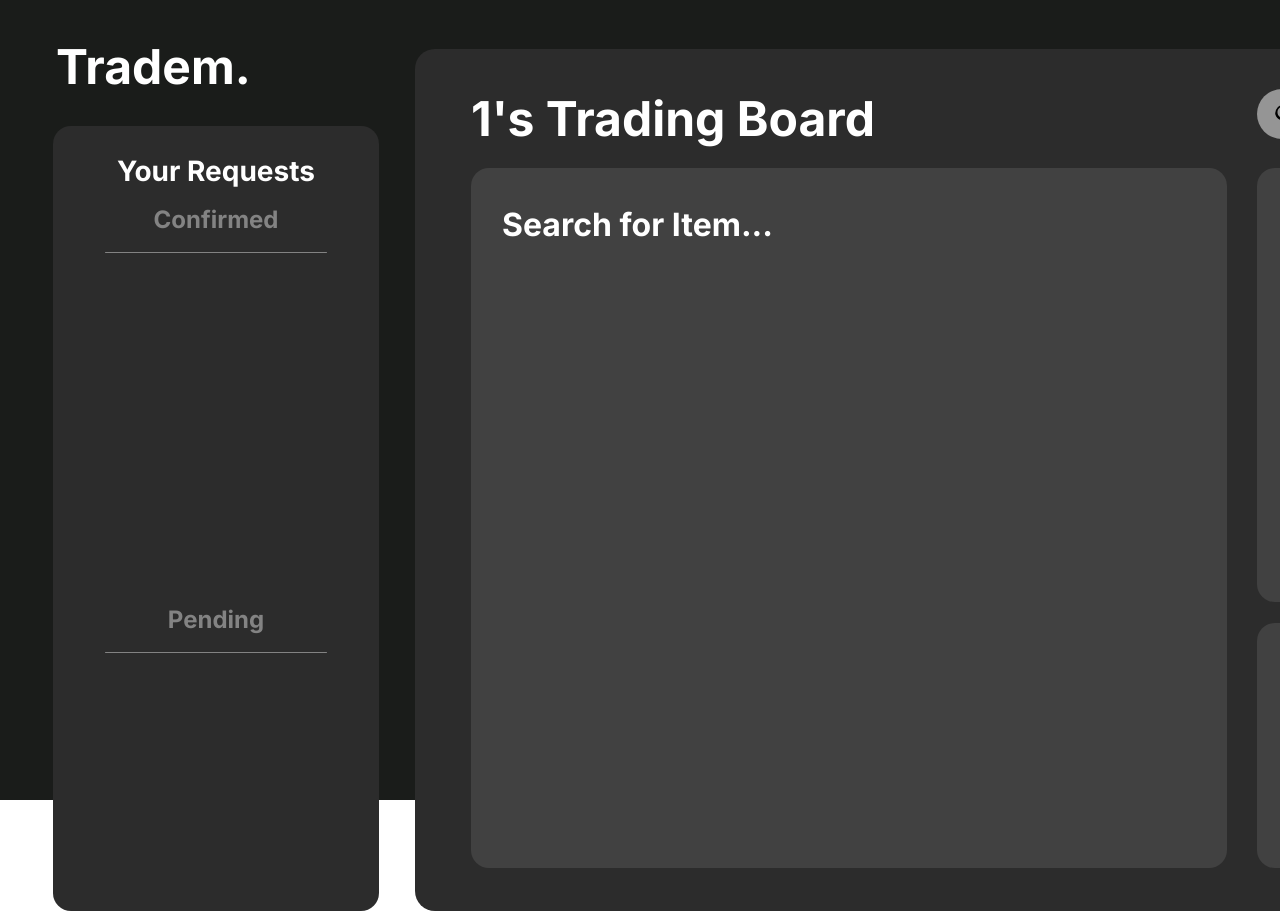
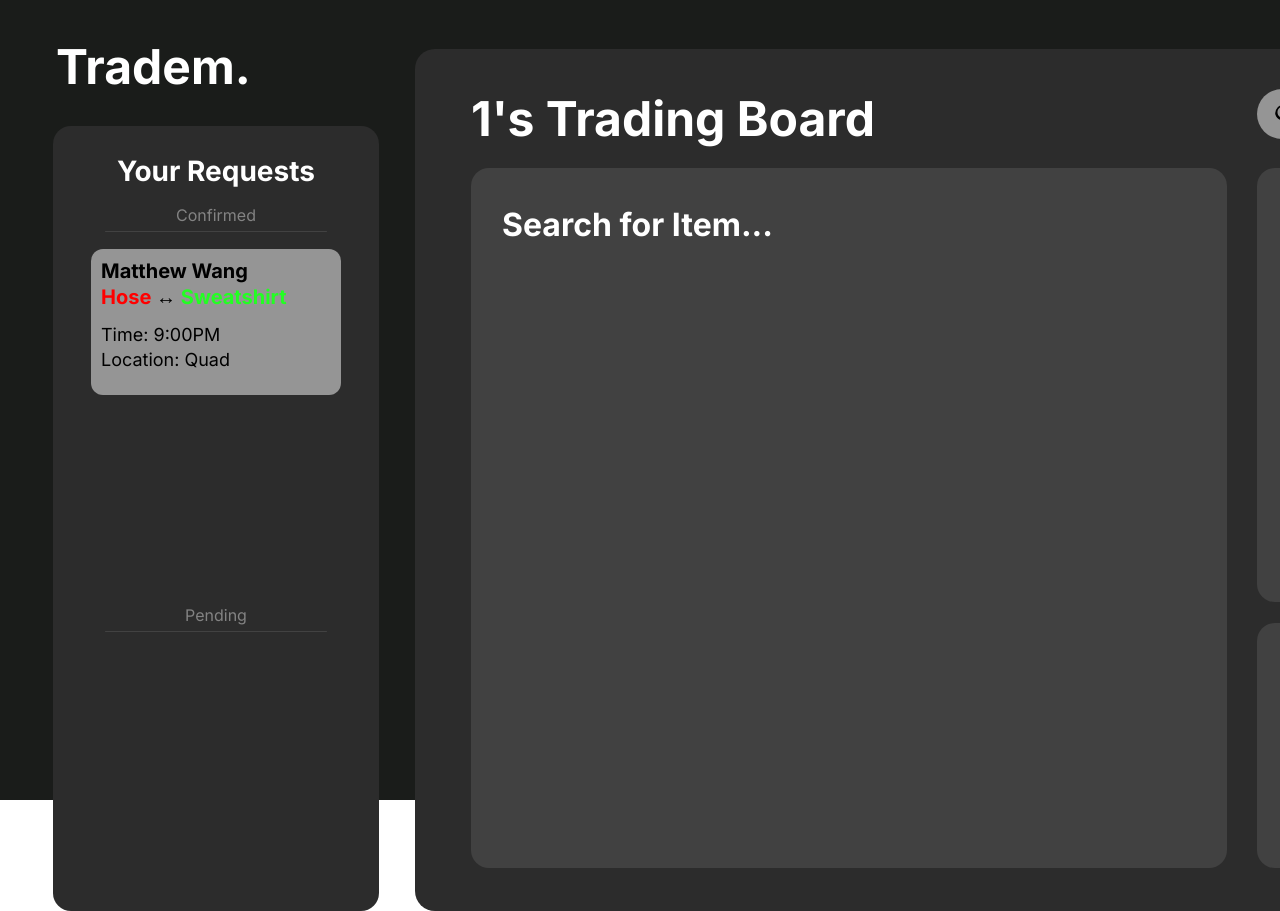
Before and after one commit to SloanBDavis/TradeEm, a React (Create React App) app in the folder frontend/: page /trading/1 in a window 1280 px wide. Shown: the top 911 px of the page. Built offline with nearby package versions, Linux system fonts and the light colour scheme.

Commit message:
request-confirmed-requests

```diff
--- a/frontend/src/components/Requests/Requests.jsx
+++ b/frontend/src/components/Requests/Requests.jsx
@@ -1,5 +1,6 @@
 import React from 'react'
 import './reqests.css'
+import ConfirmedTradeList from './ShortTradeList/ConfirmedTradeList/ConfirmedTradeList'
 
 const Requests = () => {
   return (
@@ -10,7 +11,7 @@ const Requests = () => {
             <p className="divider">Confirmed</p>
             <div className="div-line"></div>
           </div>
-
+          <ConfirmedTradeList/>
 
         </div>
         <div className="pending">
--- /dev/null
+++ b/frontend/src/components/Requests/ShortTrade/ShortTrade.css
@@ -0,0 +1,38 @@
+.shorttrade {
+    width: 250px;
+    height: 146px;
+
+    background-color: #959595;
+    padding: 10px;
+
+    border-radius: 12px;
+}
+
+.shorttrade:hover {
+    border-radius: 8px;
+    transform: translateY(-5px);
+
+    background-color: #818181;
+    transition: .3s ease-in-out;
+
+    cursor: pointer;
+}
+
+.shorttrade-name, .shorttrade-trade {
+    font-size: 20px;
+}
+
+.shorttrade-name {
+    margin-bottom: 2px;
+}
+
+.shorttrade-time, .shorttrade-loc {
+    font-size: 18px;
+    color: black;
+    font-weight: 400;
+    margin-bottom: 4px;
+}
+
+.shorttrade-time {
+    margin-top: 15px;
+}
--- /dev/null
+++ b/frontend/src/components/Requests/ShortTrade/ShortTrade.jsx
@@ -0,0 +1,15 @@
+import React from 'react'
+import './ShortTrade.css'
+
+const ShortTrade = () => {
+  return (
+    <div className="shorttrade">
+        <h1 className="shorttrade-name">Matthew Wang</h1>
+        <h1 className="shorttrade-trade"><span className='give'>Hose</span> ↔ <span className='recieve'>Sweatshirt</span></h1>
+        <p className="shorttrade-time">Time: 9:00PM</p>
+        <p className="shorttrade-loc">Location: Quad</p>
+    </div>
+  )
+}
+
+export default ShortTrade
--- /dev/null
+++ b/frontend/src/components/Requests/ShortTradeList/ConfirmedTradeList/ConfirmedTradeList.jsx
@@ -0,0 +1,13 @@
+import React from 'react'
+import ShortTrade from '../../ShortTrade/ShortTrade'
+import './confirmedtradelist.css'
+
+const ConfirmedTradeList = () => {
+  return (
+    <div className="confirmed-tradelist">
+        <ShortTrade/>
+    </div>
+  )
+}
+
+export default ConfirmedTradeList
--- a/frontend/src/components/Requests/reqests.css
+++ b/frontend/src/components/Requests/reqests.css
@@ -19,14 +19,16 @@
 }
 
 .divider{
+    font-size: 16px;
+    font-weight: 400;
     color: #838383;
+    margin-bottom: 6px;
 }
 
 .div-line {
-    margin-top: 6px;
     width: 222px;
     height: 1px;
-    background-color: #838383;
+    background-color: #424242;
     border-radius: 100px;
 }
 
@@ -40,4 +42,8 @@
 .confirmed {
     height: 400px;
     width: 300px;
+
+    display: flex;
+    flex-direction: column;
+    align-items: center;
 }
--- a/frontend/src/components/TradingBoard/Search/Search.jsx
+++ b/frontend/src/components/TradingBoard/Search/Search.jsx
@@ -4,13 +4,15 @@ import './search.css'
 const Search = ({onQuery}) => {
 
   const handleInput = (event) => {
-    onQuery(event.target.value)
+    event.preventDefault();
+    console.log(event)
+    onQuery(event.target[0].value)
   }
 
   return (
     <div className="search">
       <svg className="search-icon" xmlns="http://www.w3.org/2000/svg" viewBox="0 0 512 512"><path d="M416 208c0 45.9-14.9 88.3-40 122.7L502.6 457.4c12.5 12.5 12.5 32.8 0 45.3s-32.8 12.5-45.3 0L330.7 376c-34.4 25.2-76.8 40-122.7 40C93.1 416 0 322.9 0 208S93.1 0 208 0S416 93.1 416 208zM208 352c79.5 0 144-64.5 144-144s-64.5-144-144-144S64 128.5 64 208s64.5 144 144 144z"/></svg>
-        <form className='searchbar-form'>
+        <form className='searchbar-form' onSubmit={handleInput}>
             <input type="text" placeholder="Search for item" name="searchbar" className='searchbar' />
         </form>
     </div>
```
Also changed, not shown: frontend/src/components/Requests/ShortTradeList/ConfirmedTradeList/confirmedtradelist.css (added), frontend/src/components/Requests/ShortTradeList/PendingTradeList/PendingTradeList.jsx (added), frontend/src/components/Requests/ShortTradeList/PendingTradeList/pendingtradelist.css (added).
